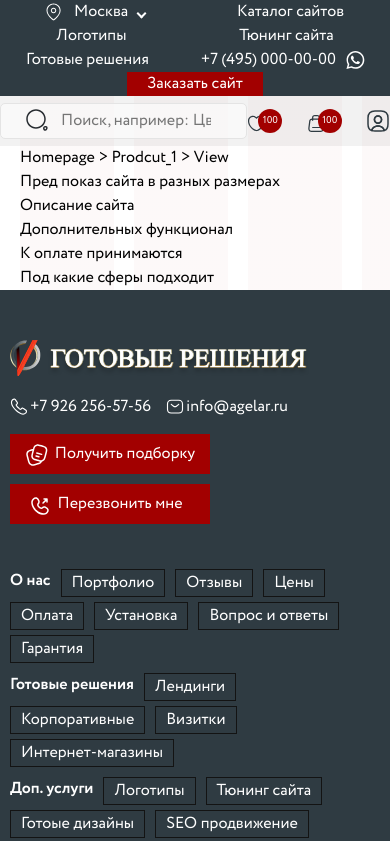
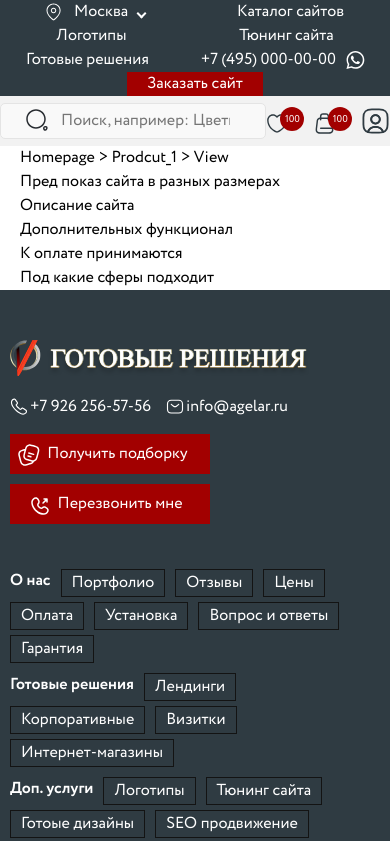
Before and after one commit to Artematrr/Ready-made-Solutions, a React (Vite) app: page /product in a window 390 px wide. Shown: the top 841 px of the page. Built offline with nearby package versions, Linux system fonts and the light colour scheme.

Commit message:
upd Homepage

```diff
--- a/src/screens/HomePage.jsx
+++ b/src/screens/HomePage.jsx
@@ -513,8 +513,7 @@ const HomePage = () => {
             <span>...</span>
             <a href='#'>10</a>
             <a href='#'>11</a>
-            <a href='#' className='pagination-arrow-forward'>
-            </a>
+            <a href='#' className='pagination-arrow-forward'></a>
           </div>
         </div>
       </div>
@@ -692,7 +691,7 @@ const HomePage = () => {
 
       <div className='section'>
         <h1>Сайты созданные на наших решениях</h1>
-        <div className='works-swiper-wrapper'>
+        {/* <div className='works-swiper-wrapper'>
           <div className='swiper works-swiper'>
             <div className='swiper-wrapper'>
               <div className='swiper-slide'>
@@ -717,7 +716,7 @@ const HomePage = () => {
             <div className='swiper-button-prev'></div>
             <div className='swiper-button-next'></div>
           </div>
-        </div>
+        </div> */}
       </div>
       <div className='section'>
         <h1>Дополнительные услуги</h1>
--- a/src/styles.css
+++ b/src/styles.css
@@ -13,6 +13,14 @@
     url('/public/fonts/Circe/fonts/circe_bold.woff') format('woff'),
     url('/public/fonts/Circe/fonts/circe_bold.ttf') format('truetype'),
     url('/public/fonts/Circe/fonts/circe_bold.svg#circe_bold') format('svg');
+}
+@font-face {
+  font-family: 'Circe ExtraBold';
+  src: url('/public/fonts/Circe/fonts/circe_extrabold.woff2') format('woff2'),
+    url('/public/fonts/Circe/fonts/circe_extrabold.woff') format('woff'),
+    url('/public/fonts/Circe/fonts/circe_extrabold.ttf') format('truetype'),
+    url('/public/fonts/Circe/fonts/circe_extrabold.svg#circe_extrabold')
+      format('svg');
 }
 /* Reset-CSS */
 *,
@@ -138,13 +146,13 @@ select {
   flex: 1;
   overflow-y: auto;
   position: relative;
-  background: repeating-linear-gradient(
+  /* background: repeating-linear-gradient(
     90deg,
     #fff,
     #fff 20px,
     rgba(162, 0, 0, 0.025) 20px,
     rgba(162, 0, 0, 0.025) 114px
-  );
+  ); */
 }
 
 .content {
@@ -155,6 +163,7 @@ select {
   color: var(--color-white);
   display: flex;
   width: 200px;
+  padding: 5px 15px;
   height: 40px;
   align-items: center;
   justify-content: center;
@@ -354,8 +363,10 @@ h1::after {
   font-size: 26px;
   line-height: 1.2;
   text-transform: uppercase;
-  /* font-weight: 700; */
-  font-family: 'Circe Bold', 'Circe', Inter, system-ui, Arial, sans-serif;
+  font-weight: 800;
+  font-family: 'Circe ExtraBold', 'Circe Bold', 'Circe', Inter, system-ui, Arial,
+    sans-serif;
+
   margin-bottom: 10px;
 }
 .sidebar-form-img {
@@ -410,7 +421,6 @@ h1::after {
   display: flex;
   flex-direction: row;
   padding: 50px 20px;
-
   column-gap: 10px;
   row-gap: 30px;
   justify-content: space-around;
@@ -427,8 +437,15 @@ h1::after {
   justify-content: center;
   align-items: center;
 }
+.main .sidebar-form-title {
+  font-size: 50px;
+}
 .main .sidebar-form-inputs {
   align-items: flex-start;
+}
+.main .sidebar-form-button {
+  width: 300px;
+  max-width: 100%;
 }
 .main .sidebar-form-label-button {
   font-size: 14px;
@@ -441,6 +458,12 @@ h1::after {
   .main .sidebar-form-container .col-one,
   .main .sidebar-form-container .col-two {
     width: 100%;
+  }
+  .main .sidebar-form-container .col-two {
+    max-width: 350px;
+  }
+  .main .sidebar-form-title {
+    font-size: 26px;
   }
   .main .sidebar-form-inputs {
     align-items: center;
@@ -592,7 +615,7 @@ h1::after {
 .header-actions-container {
   display: flex;
   align-items: end;
-  gap: 10px;
+  gap: 15px;
 }
 
 .header-favourites:hover,
@@ -606,7 +629,7 @@ h1::after {
 .header-cart {
   position: relative;
   padding-right: 10px;
-  margin-right: 20px;
+  /* margin-right: 20px; */
 }
 .header-favourites-count,
 .header-cart-count {
```
